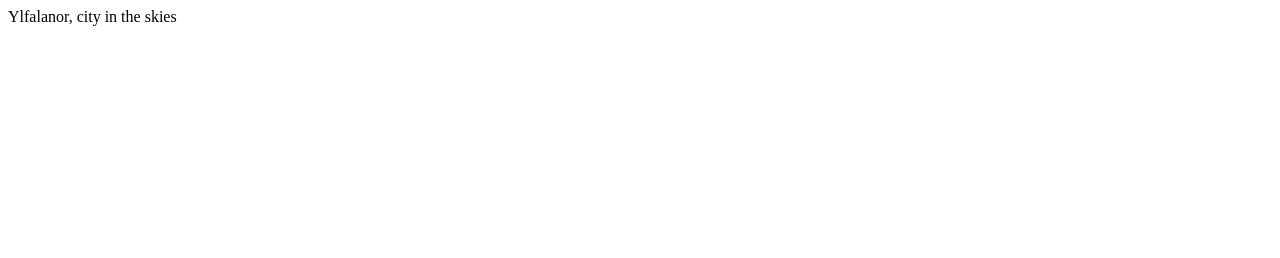
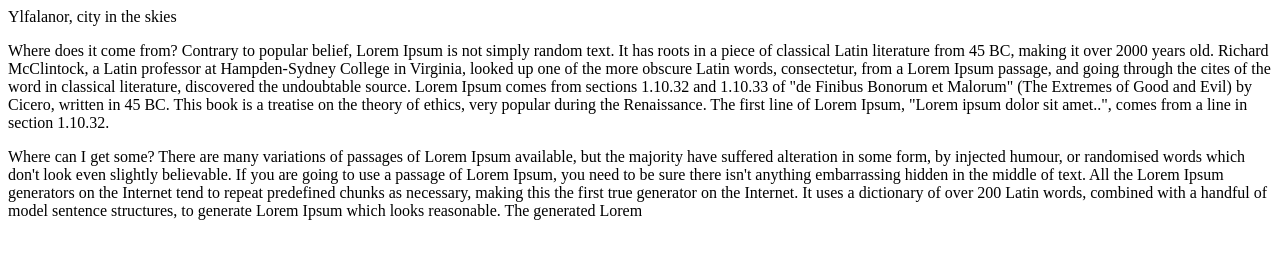
Before and after one commit to VictorPadilla0861/simple-travel-site, a plain HTML site: page index.html in a window 1280 px wide. Drawn offline with Linux system fonts and the light colour scheme.

Commit message:
Flushed out index page

```diff
--- a/index.html
+++ b/index.html
@@ -11,6 +11,12 @@ Ylfalanor, city in the skies
 
     </header>
     <nav></nav>
+    <p>
+        Where does it come from?
+Contrary to popular belief, Lorem Ipsum is not simply random text. It has roots in a piece of classical Latin literature from 45 BC, making it over 2000 years old. Richard McClintock, a Latin professor at Hampden-Sydney College in Virginia, looked up one of the more obscure Latin words, consectetur, from a Lorem Ipsum passage, and going through the cites of the word in classical literature, discovered the undoubtable source. Lorem Ipsum comes from sections 1.10.32 and 1.10.33 of "de Finibus Bonorum et Malorum" (The Extremes of Good and Evil) by Cicero, written in 45 BC. This book is a treatise on the theory of ethics, very popular during the Renaissance. The first line of Lorem Ipsum, "Lorem ipsum dolor sit amet..", comes from a line in section 1.10.32.
+    </p>
+    <p>Where can I get some?
+        There are many variations of passages of Lorem Ipsum available, but the majority have suffered alteration in some form, by injected humour, or randomised words which don't look even slightly believable. If you are going to use a passage of Lorem Ipsum, you need to be sure there isn't anything embarrassing hidden in the middle of text. All the Lorem Ipsum generators on the Internet tend to repeat predefined chunks as necessary, making this the first true generator on the Internet. It uses a dictionary of over 200 Latin words, combined with a handful of model sentence structures, to generate Lorem Ipsum which looks reasonable. The generated Lorem </p>
 
 </body>
 </html>
```
